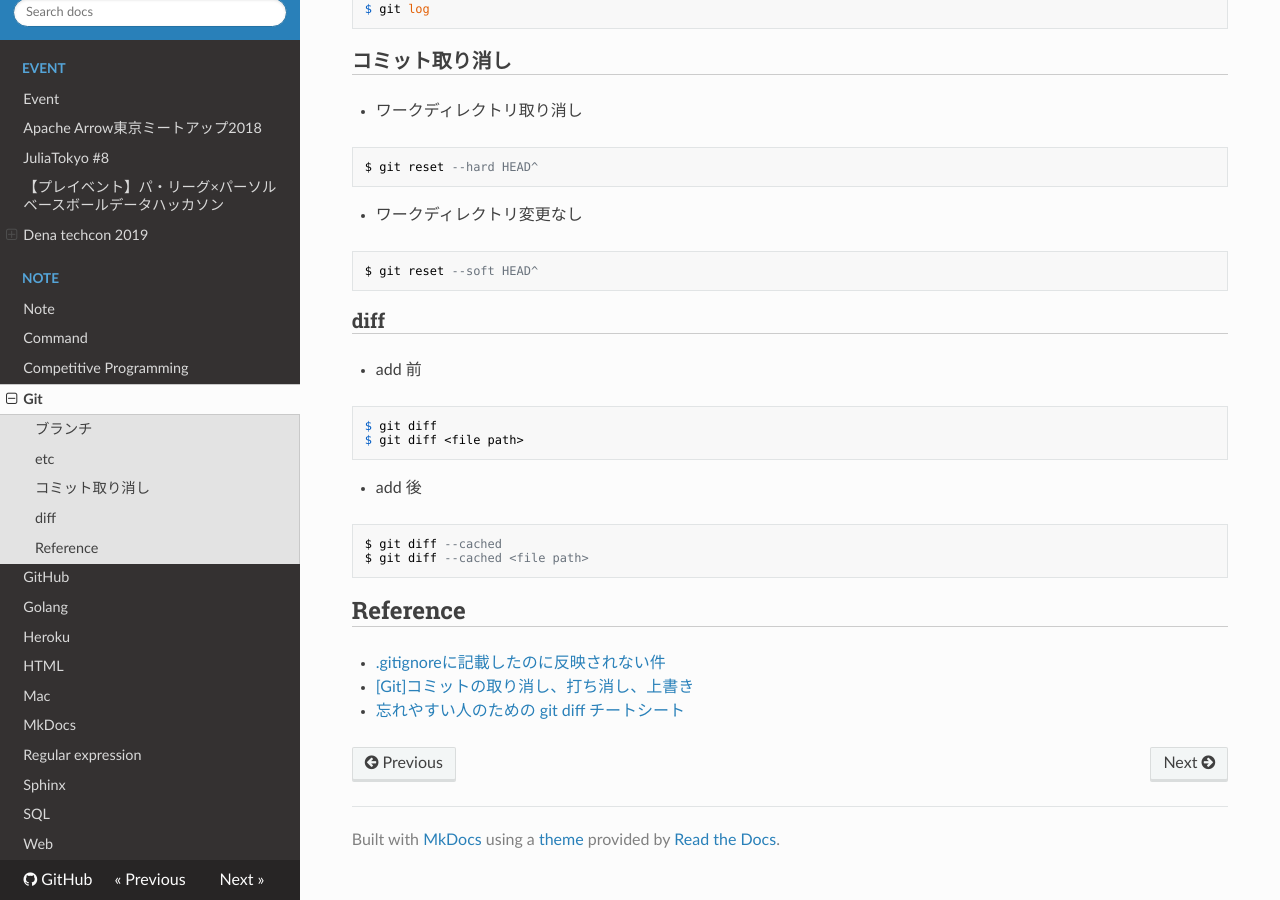
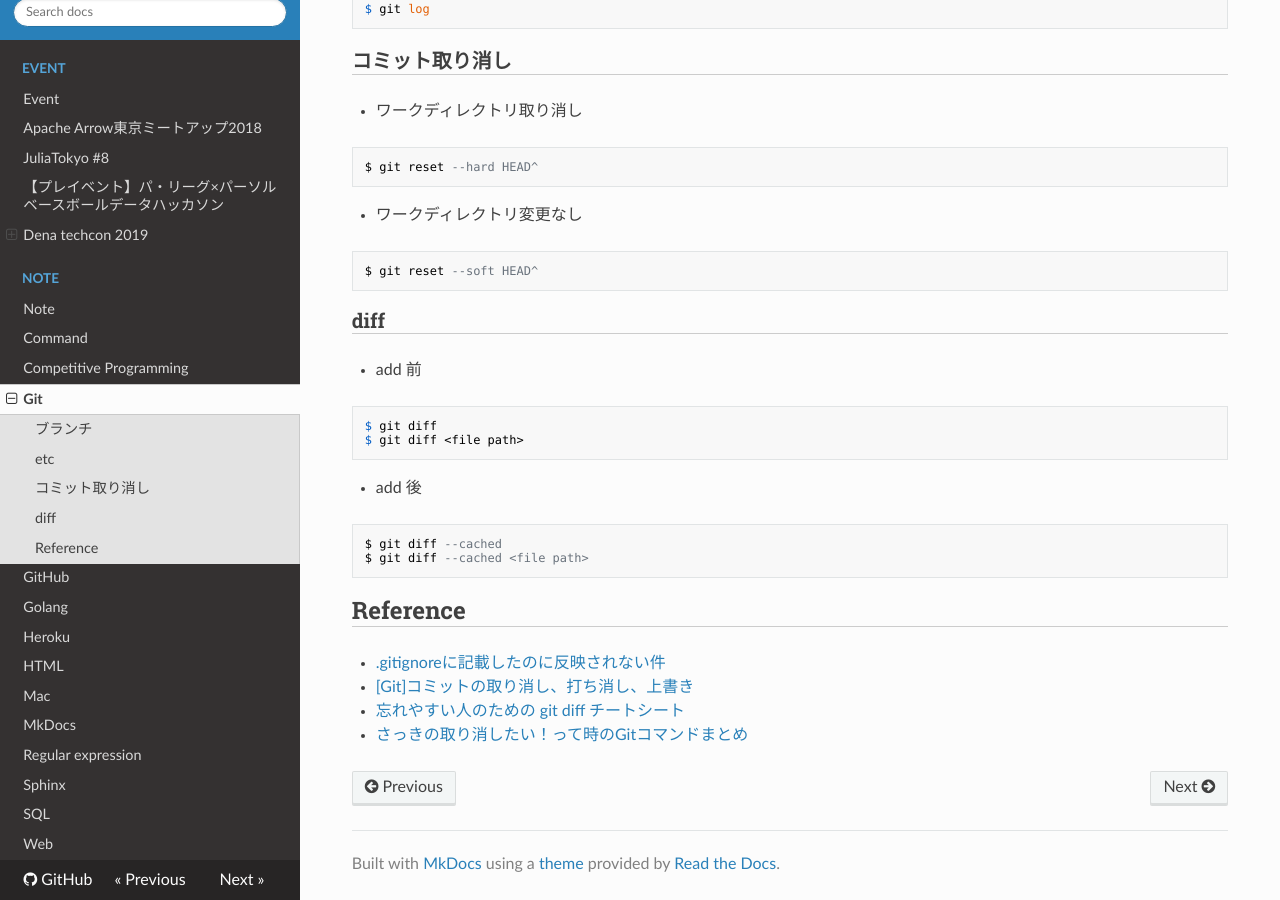
Before and after one commit to Doarakko/mkdocs-github-pages, an MkDocs documentation site: the page built from docs/note/git.md, in a window 1280 px wide and 900 px high, scrolled down 999 px. Built offline with MkDocs 1.6.1, drawn with Linux system fonts in a browser that asks for light colours; nearby versions of some CDN libraries.

Commit message:
add link

```diff
--- a/docs/note/git.md
+++ b/docs/note/git.md
@@ -63,3 +63,4 @@ $ git diff --cached <file path>
 - [.gitignoreに記載したのに反映されない件](https://qiita.com/fuwamaki/items/3ed021163e50beab7154)
 - [[Git]コミットの取り消し、打ち消し、上書き](https://qiita.com/shuntaro_tamura/items/06281261d893acf049ed)
 - [忘れやすい人のための git diff チートシート](https://qiita.com/shibukk/items/8c9362a5bd399b9c56be)
+- [さっきの取り消したい！って時のGitコマンドまとめ](https://qiita.com/kansiho/items/2bacecdb95d752cb38b7)
```
